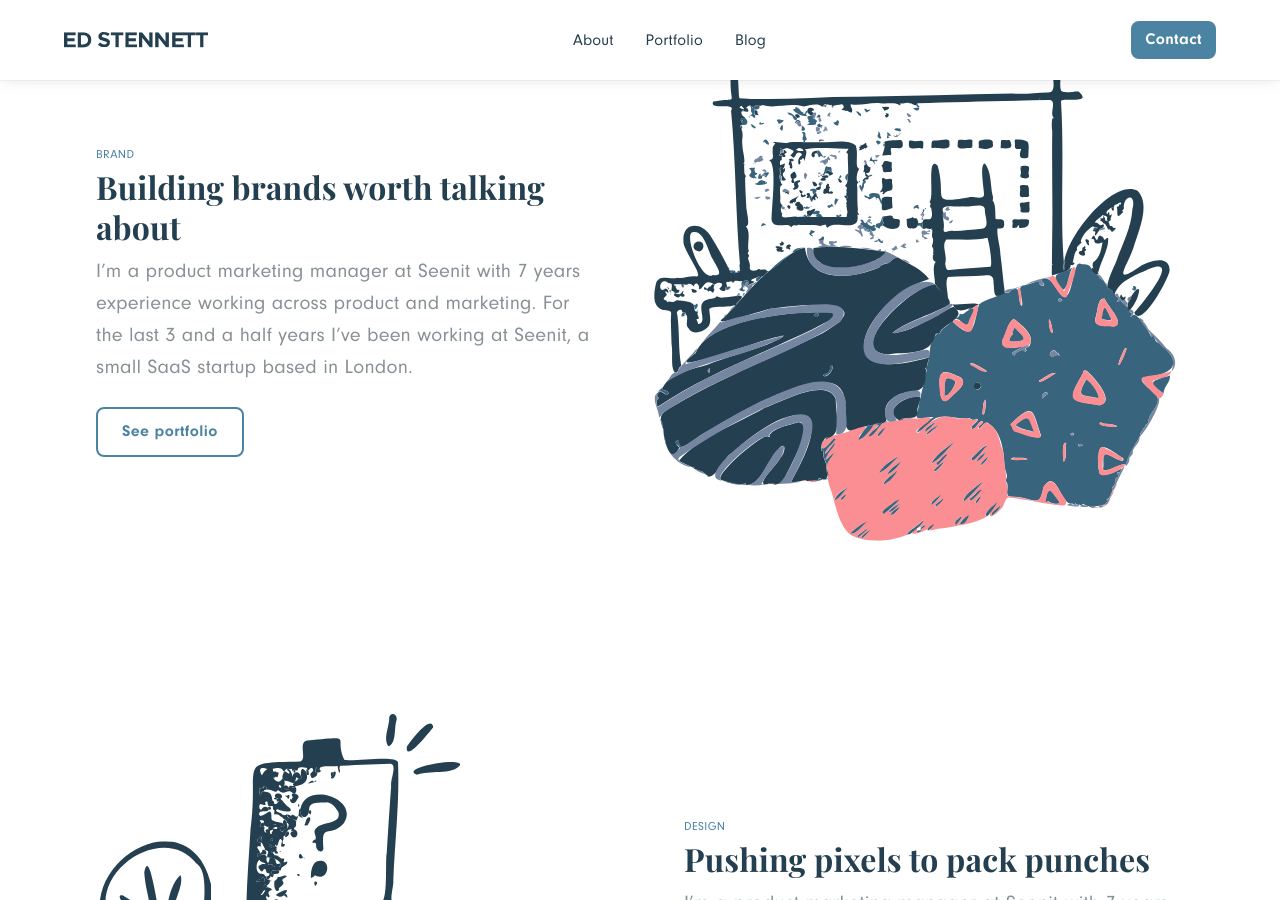
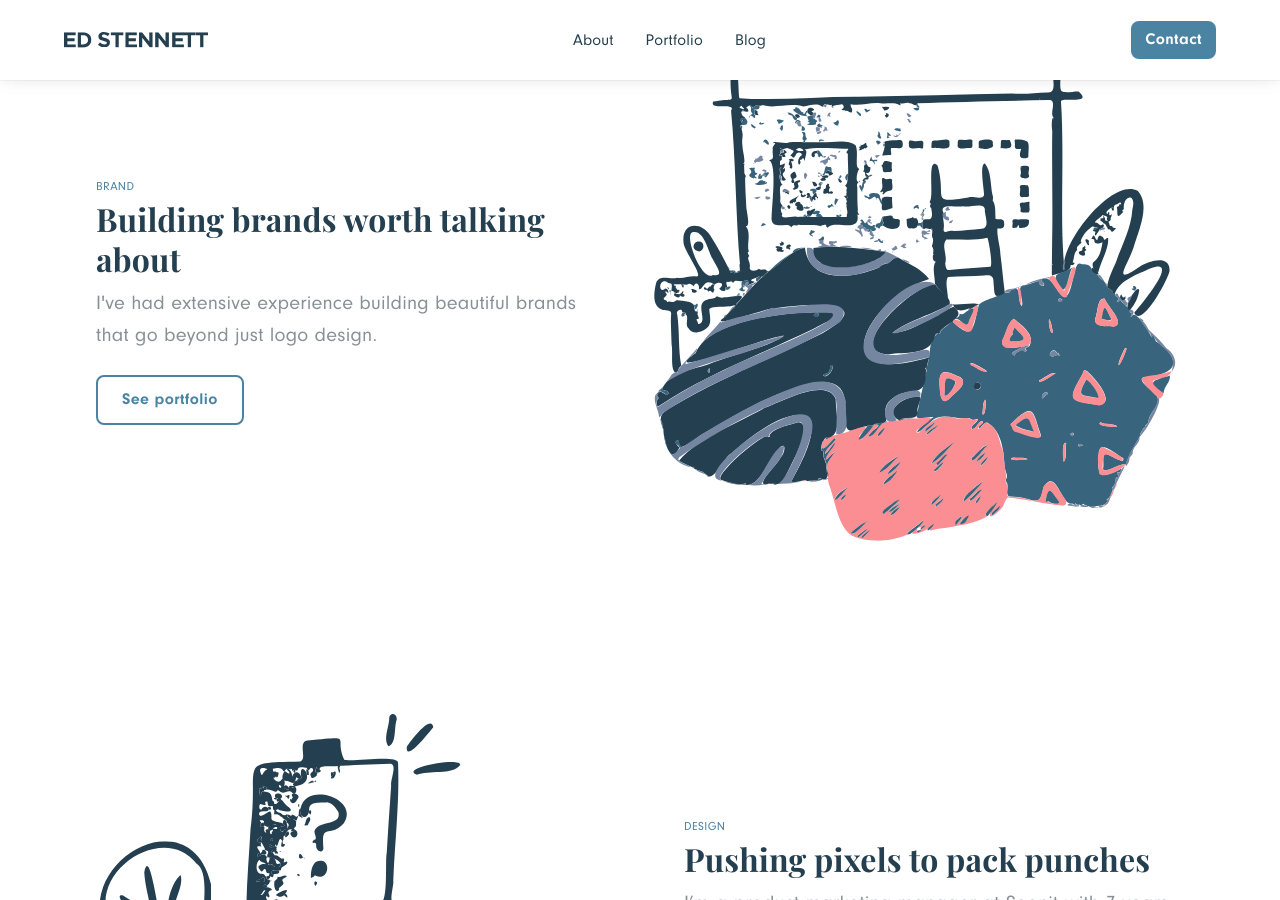
Before and after one commit to edstennettackee/edstennett, a Jekyll site: the page built from index.html, in a window 1280 px wide and 900 px high, scrolled down 2988 px. Built offline with Jekyll 4.4.1, drawn with Linux system fonts in a browser that asks for light colours.

Commit message:
Updated 'index.html' via CloudCannon

```diff
--- a/index.html
+++ b/index.html
@@ -32,9 +32,8 @@ first_panels:
       - overline: Brand
       - header: Building brands worth talking about
       - panel_text_html: >-
-          <p>I’m a product marketing manager at Seenit with 7 years experience
-          working across product and marketing. For the last 3 and a half years
-          I’ve been working at Seenit, a small SaaS startup based in London.</p>
+          <p>I've had extensive experience building beautiful brands that go
+          beyond just logo design.</p>
       - label: See portfolio
         link: /portfolio/
         new_tab: false
```
